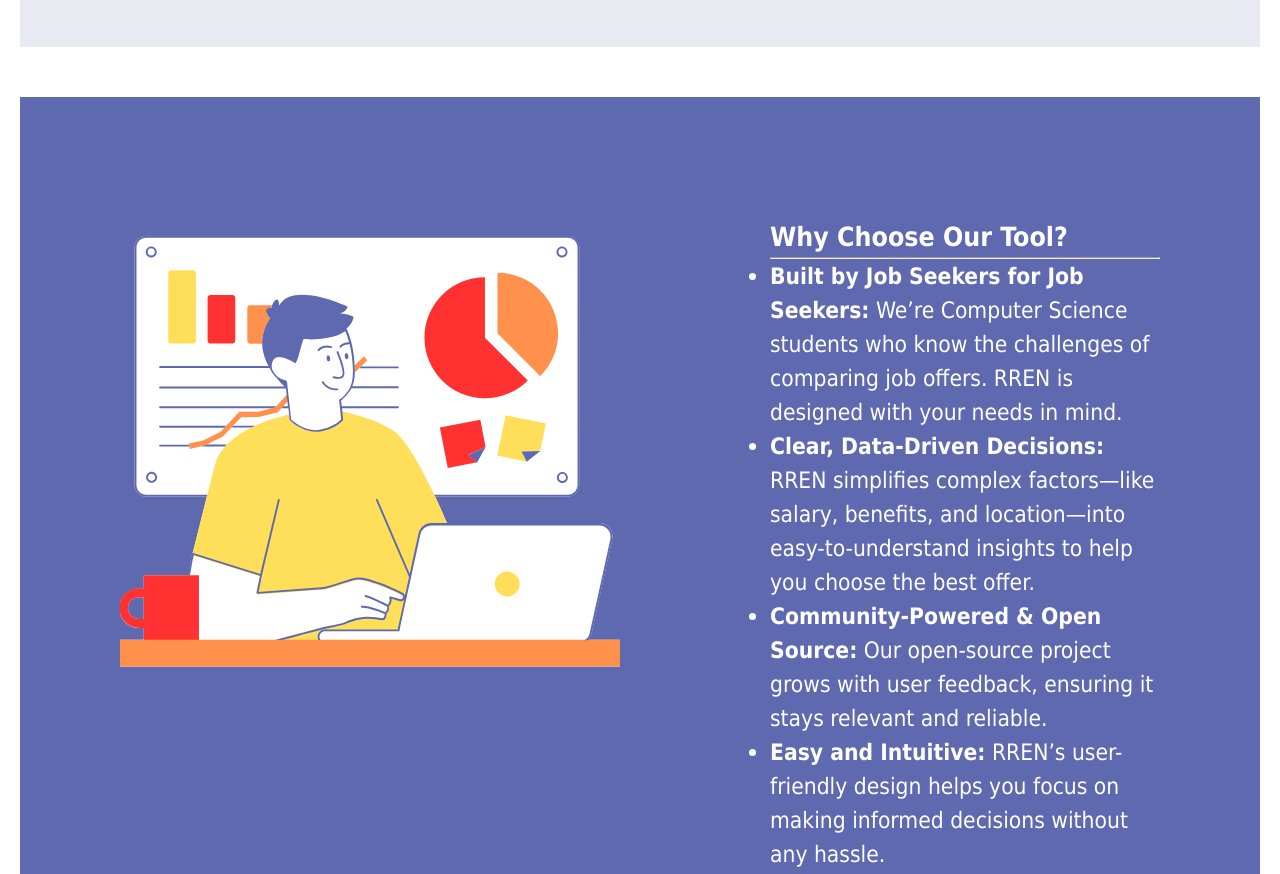
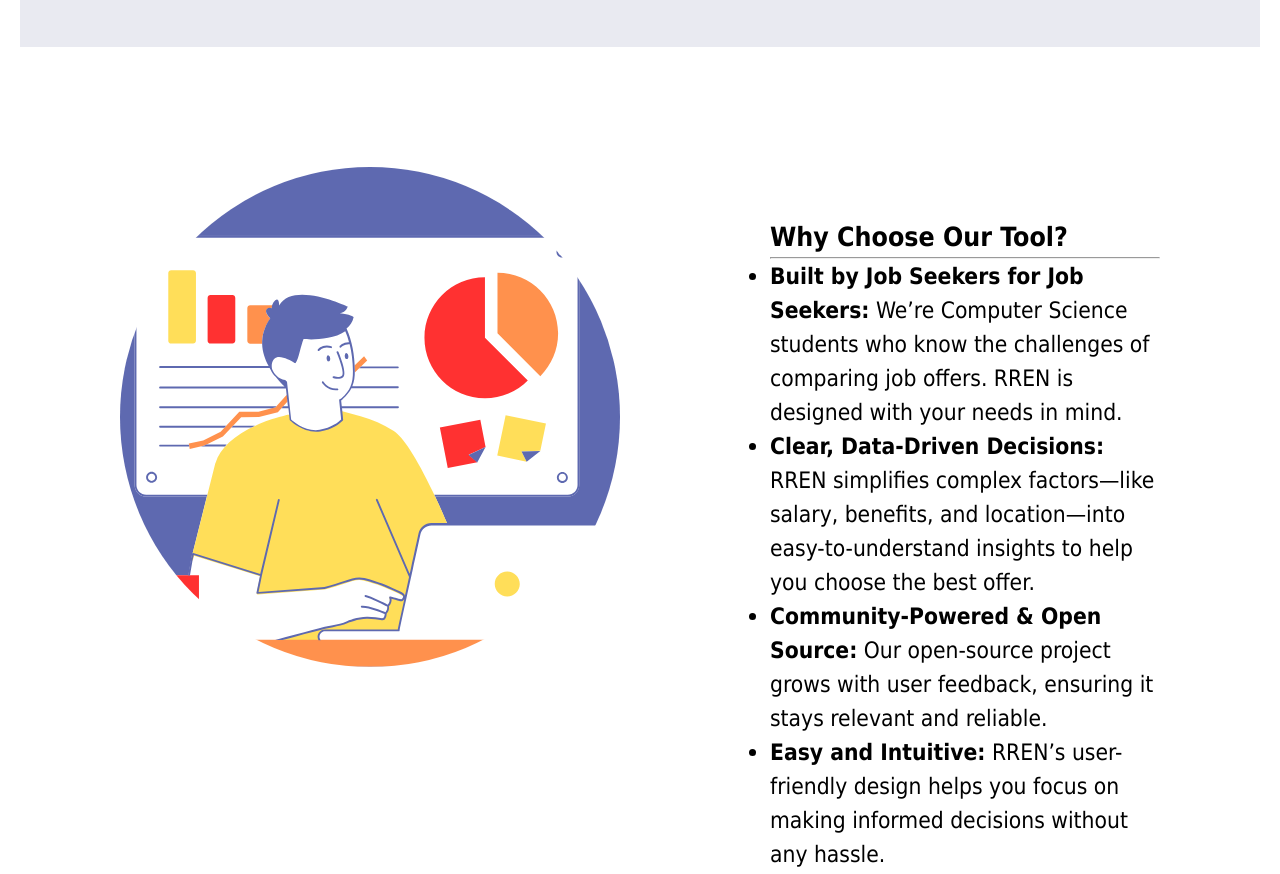
Before and after one commit to roryhackney/job-offer-comparison-website, a website: page public/html/about.html in a window 1280 px wide. Shown: the part 1674-2548 px from the top of the page. Drawn offline with Linux system fonts and the light colour scheme.

Commit message:
adjust css for picture

```diff
--- a/public/styles/style.css
+++ b/public/styles/style.css
@@ -235,7 +235,6 @@ footer ul li a:hover {
 #why-us-container{
     display: flex;
     flex-direction: row;
-    background-color: #5E69B0;
     margin-top: 20px;
     margin-bottom: 30px;
 
@@ -247,6 +246,7 @@ footer ul li a:hover {
     margin-top: 20px;
     margin-left: 50px;
     margin-bottom: 50px;
+    border-radius: 50%;
 }
 
 #why-us-paragraph{
@@ -255,6 +255,5 @@ footer ul li a:hover {
     font-size: 17pt;
     line-height: 1.5;
     padding: 100px;
-    background-color: #5E69B0;
-    color: white;
+    color: black;
 }
```
